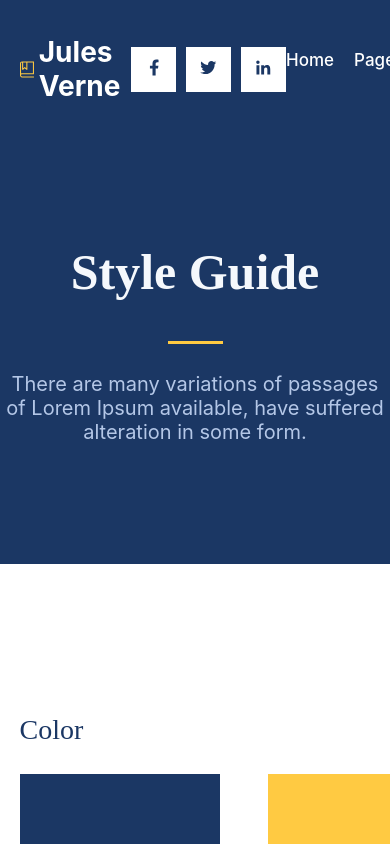
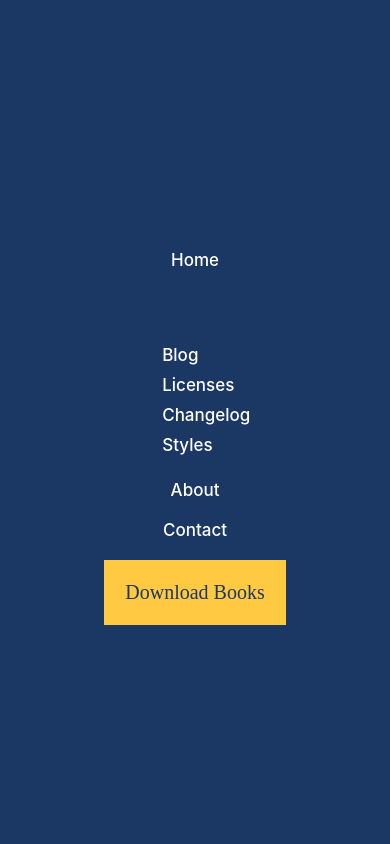
Before and after one commit to liensanchez/julesverne, a Vue app in the folder client/: page /styles-guide in a window 390 px wide. Shown: the top 844 px of the page. Built offline with nearby package versions, Linux system fonts and the light colour scheme.

Commit message:
working on navbar mobile

```diff
--- a/client/src/components/global/NavBar.vue
+++ b/client/src/components/global/NavBar.vue
@@ -7,7 +7,8 @@ export default {
         borderColor: "#FFCA42",
         backgroundColor: "#FFCA42",
       },
-      menuDropdown: false,
+      menuDropdown: true,
+      menuMobile: false,
     };
   },
   components: {
@@ -15,6 +16,10 @@ export default {
   },
   methods: {
     toggleMenu() {
+      this.menuDropdown = !this.menuDropdown;
+    },
+    toggleMobile() {
+      this.menuMobile = !this.menuMobile;
       this.menuDropdown = !this.menuDropdown;
     },
   },
@@ -84,7 +89,25 @@ export default {
           </button>
         </div>
       </div>
-
+      <button class="option-burger" @click="toggleMobile">
+        <svg viewBox="0 0 24 24" fill="none" xmlns="http://www.w3.org/2000/svg">
+          <g id="SVGRepo_bgCarrier" stroke-width="0"></g>
+          <g
+            id="SVGRepo_tracerCarrier"
+            stroke-linecap="round"
+            stroke-linejoin="round"
+          ></g>
+          <g id="SVGRepo_iconCarrier">
+            <path
+              d="M4 6H20M4 12H20M4 18H20"
+              stroke="#000000"
+              stroke-width="2"
+              stroke-linecap="round"
+              stroke-linejoin="round"
+            ></path>
+          </g>
+        </svg>
+      </button>
       <div class="navbar-options">
         <button class="option-button">Home</button>
         <div class="dropdown-option">
@@ -115,7 +138,6 @@ export default {
             <button class="option-button">Styles</button>
           </div>
         </div>
-
         <button class="option-button">About</button>
         <button class="option-button">Contact</button>
         <ButtonSmall :buttonText="'Download Books'" :style="style" />
@@ -185,6 +207,10 @@ export default {
       }
     }
 
+    .option-burger {
+      display: none;
+    }
+
     .navbar-options {
       display: flex;
       gap: 20px;
@@ -240,5 +266,36 @@ export default {
       }
     }
   }
+
+  @media (max-width: 1200px) {
+    .custom-container {
+      .navbar-left {
+        .navbar-social {
+          display: none;
+        }
+      }
+
+      .option-burger {
+        display: flex;
+        width: 50px;
+      }
+
+      .navbar-options {
+        height: 100%;
+        width: 100%;
+        margin-left: -5%;
+        margin-top: -5%;
+        background-color: #1b3764;
+        position: absolute;
+        flex-direction: column;
+        justify-content: center;
+        align-items: center;
+
+        .option-button {
+
+        }
+      }
+    }
+  }
 }
 </style>
```
